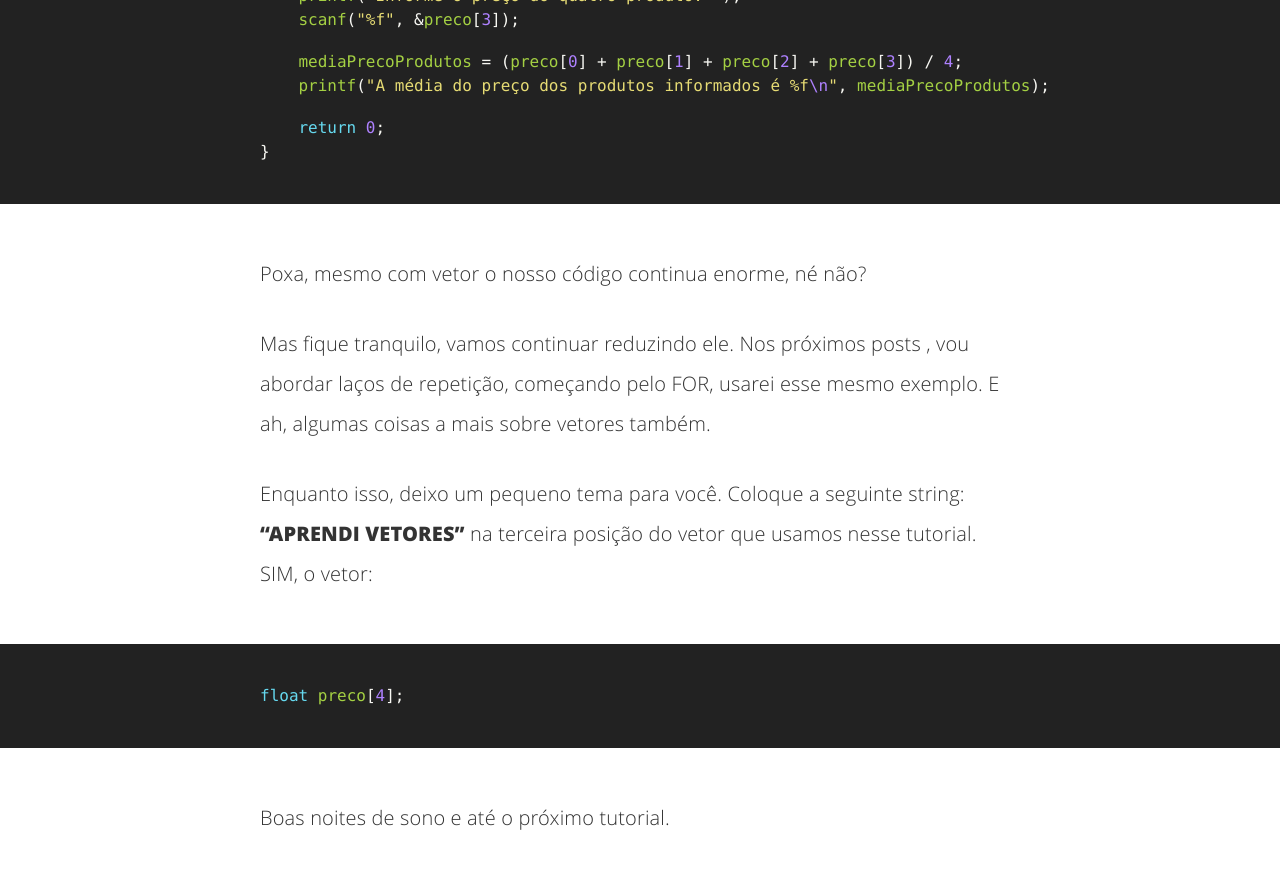
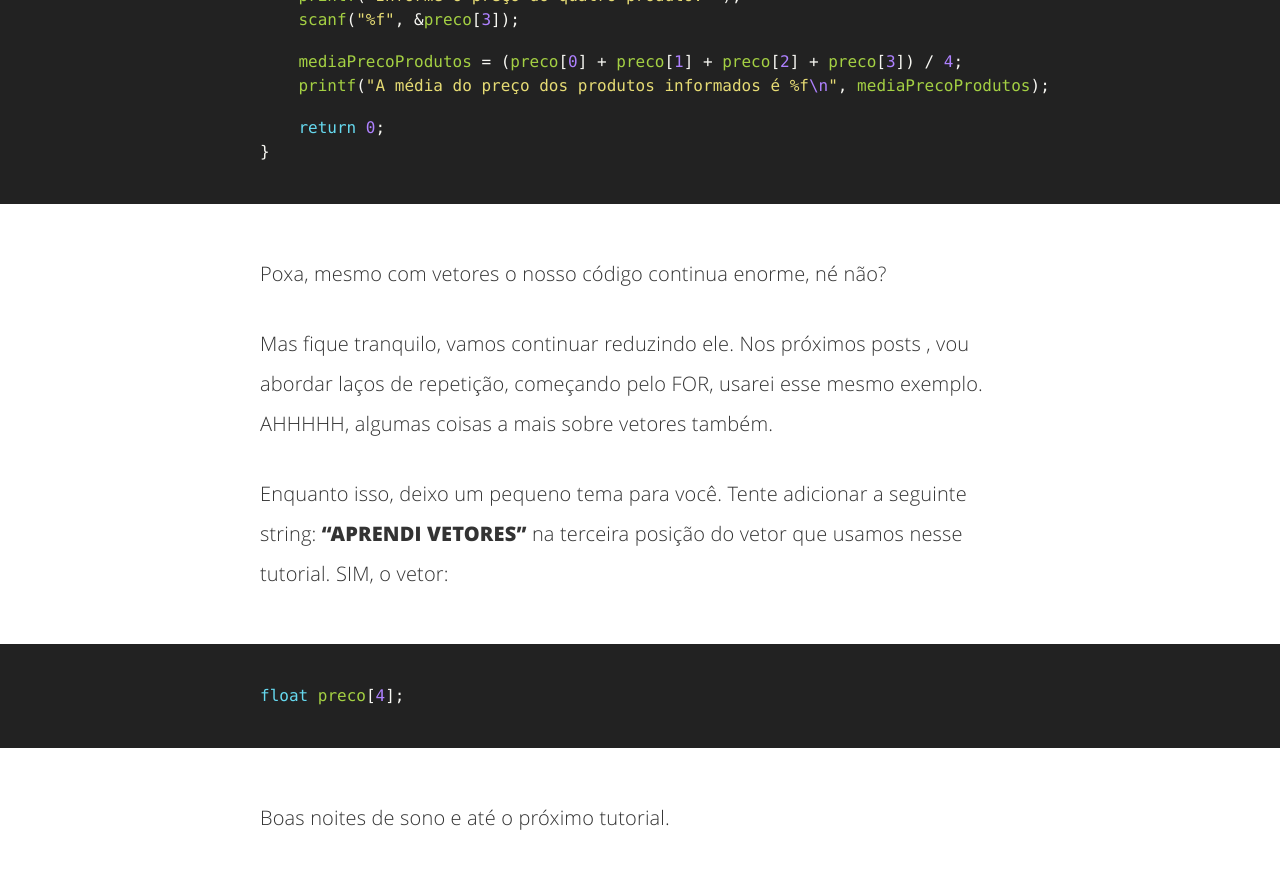
Before and after one commit to AbreuNaWeb/abreunaweb.github.io, a Jekyll site: the page built from _posts/2016/09/21/2016-09-21-trabalhando-com-vetores-arrays-em-c-parte1.md, in a window 1280 px wide and 900 px high, scrolled down 4288 px. Shown: the top 869 px of the window. Built offline with Jekyll 4.4.1, drawn with Linux system fonts in a browser that asks for light colours; comment, search, counter and statistics services are not loaded; some of the changed text lies outside the part shown.

Commit message:
post modified - 22/09/2016

```diff
--- a/_posts/2016/09/21/2016-09-21-trabalhando-com-vetores-arrays-em-c-parte1.md
+++ b/_posts/2016/09/21/2016-09-21-trabalhando-com-vetores-arrays-em-c-parte1.md
@@ -10,7 +10,7 @@
 twitter_text: 'Vetores (arrays) em C'
 ---
 
-Após alguns dias fora, estou de volta — uma prova viva que nem sempre ressurreições acontecem em sete dias —
+Após alguns dias fora, estou de volta (uma prova viva que nem sempre ressurreições acontecem em sete dias).
 
 E já começo o post com um probleminha para resolvermos. Imagine a seguinte situação: precisamos desenvolver um sistema que leia o preço de quatro produtos de uma loja e depois mostre a sua média final. Bem, uma das maneiras seria fazer assim:
 
@@ -99,11 +99,11 @@
 }
 {% endhighlight %}
 
-Poxa, mesmo com vetor o nosso código continua enorme, né não?
+Poxa, mesmo com vetores o nosso código continua enorme, né não?
 
-Mas fique tranquilo, vamos continuar reduzindo ele. Nos próximos posts , vou abordar laços de repetição, começando pelo FOR, usarei esse mesmo exemplo. E ah, algumas coisas a mais sobre vetores também.
+Mas fique tranquilo, vamos continuar reduzindo ele. Nos próximos posts , vou abordar laços de repetição, começando pelo FOR, usarei esse mesmo exemplo. AHHHHH, algumas coisas a mais sobre vetores também.
 
-Enquanto isso, deixo um pequeno tema para você. Coloque a seguinte string: **“APRENDI VETORES”** na terceira posição do vetor que usamos nesse tutorial. SIM, o vetor:
+Enquanto isso, deixo um pequeno tema para você. Tente adicionar a seguinte string: **“APRENDI VETORES”** na terceira posição do vetor que usamos nesse tutorial. SIM, o vetor:
 {% highlight c %}
 float preco[4];
 {% endhighlight %}
```
Also changed, not shown: other parts of _posts/2016/09/21/2016-09-21-trabalhando-com-vetores-arrays-em-c-parte1.md (+1 -1 lines).
